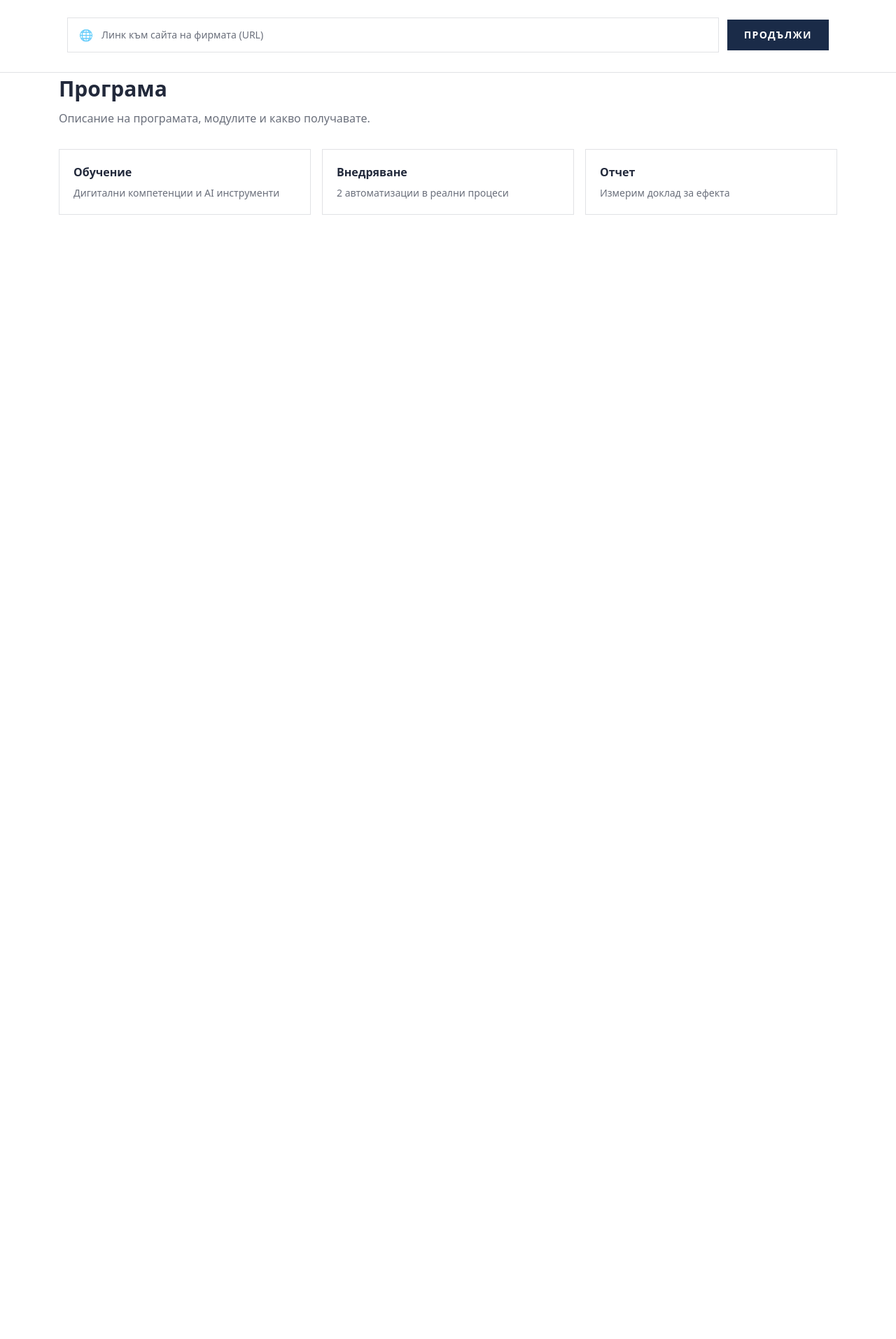
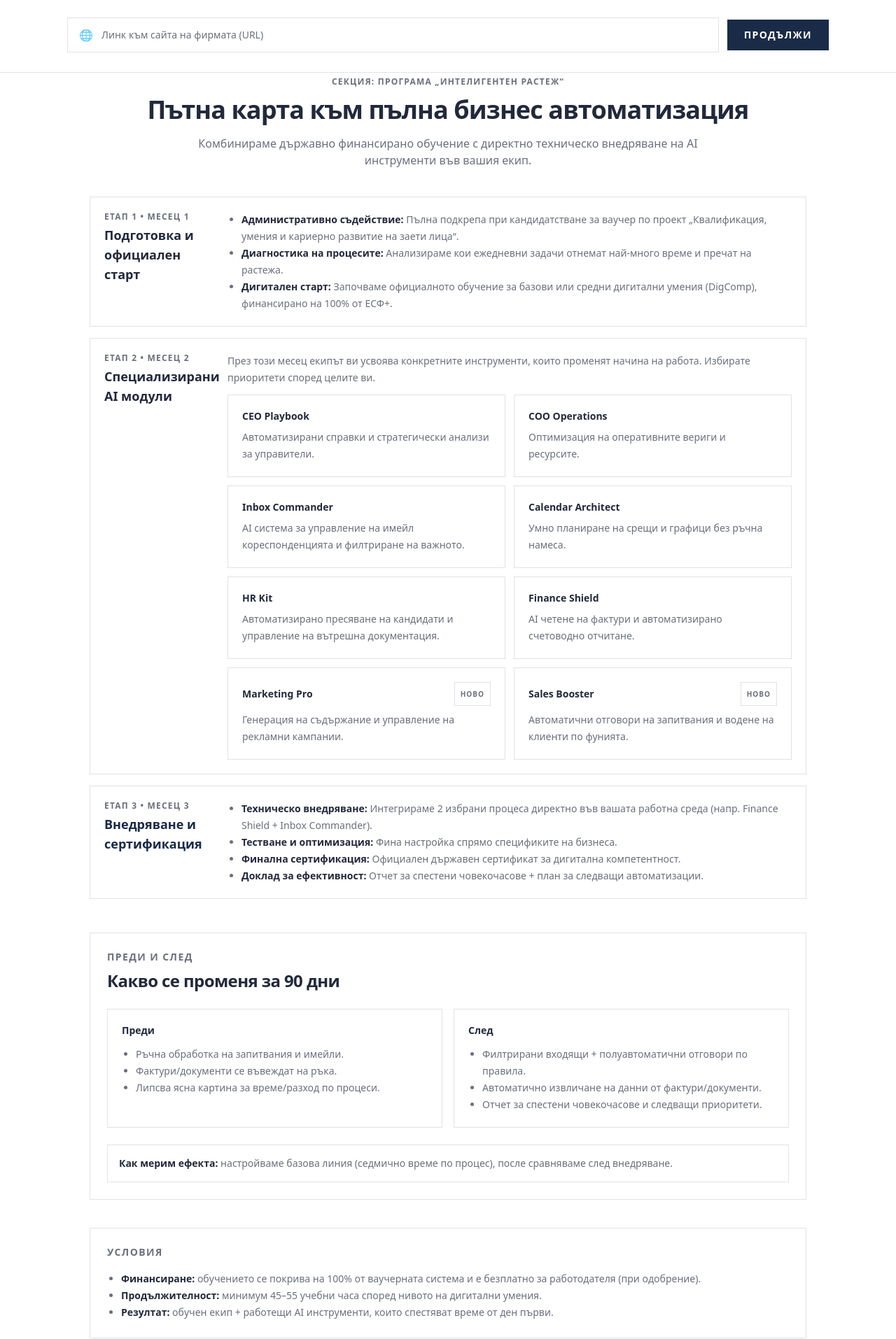
Before and after one commit to simeon619619619619-create/startwithai, a Next.js app: page /program in a window 1280 px wide. Shown: the part 51-1965 px from the top of the page at 70% size. Before the commit the page ends 800 px from the top, so only its background shows below. Built offline with nearby package versions, Linux system fonts and the light colour scheme.

Commit message:
Program page: 3-month timeline + 8 AI modules + before/after

```diff
--- a/src/app/program/page.tsx
+++ b/src/app/program/page.tsx
@@ -1,27 +1,196 @@
 import SiteHeader from "@/components/SiteHeader";
 
+type Module = {
+  title: string;
+  desc: string;
+  tag?: string;
+};
+
+function TimelineItem({ month, title, children, highlight }: { month: string; title: string; children: React.ReactNode; highlight?: boolean }) {
+  return (
+    <div className="grid grid-cols-1 gap-4 border border-[color:var(--stroke)] bg-white p-5 md:grid-cols-[160px_1fr]">
+      <div>
+        <div className="text-xs font-semibold uppercase tracking-widest text-[color:var(--muted)]">{month}</div>
+        <div className={"mt-1 text-lg font-semibold " + (highlight ? "text-[color:var(--accent)]" : "text-[color:var(--text)]")}>{title}</div>
+      </div>
+      <div className="text-sm leading-6 text-[color:var(--muted)]">{children}</div>
+    </div>
+  );
+}
+
+function ModuleCard({ m }: { m: Module }) {
+  return (
+    <div className="group border border-[color:var(--stroke)] bg-white p-5 transition-colors hover:border-[color:var(--accent)]">
+      <div className="flex items-center justify-between gap-3">
+        <div className="text-sm font-semibold text-[color:var(--text)]">{m.title}</div>
+        {m.tag ? (
+          <span className="border border-[color:var(--stroke)] bg-white px-2 py-1 text-[10px] font-semibold uppercase tracking-widest text-[color:var(--muted)] group-hover:border-[color:var(--accent)]">
+            {m.tag}
+          </span>
+        ) : null}
+      </div>
+      <div className="mt-2 text-sm leading-6 text-[color:var(--muted)]">{m.desc}</div>
+    </div>
+  );
+}
+
 export default function ProgramPage() {
+  const modules: Module[] = [
+    {
+      title: "CEO Playbook",
+      desc: "Автоматизирани справки и стратегически анализи за управители.",
+    },
+    {
+      title: "COO Operations",
+      desc: "Оптимизация на оперативните вериги и ресурсите.",
+    },
+    {
+      title: "Inbox Commander",
+      desc: "AI система за управление на имейл кореспонденцията и филтриране на важното.",
+    },
+    {
+      title: "Calendar Architect",
+      desc: "Умно планиране на срещи и графици без ръчна намеса.",
+    },
+    {
+      title: "HR Kit",
+      desc: "Автоматизирано пресяване на кандидати и управление на вътрешна документация.",
+    },
+    {
+      title: "Finance Shield",
+      desc: "AI четене на фактури и автоматизирано счетоводно отчитане.",
+    },
+    {
+      title: "Marketing Pro",
+      desc: "Генерация на съдържание и управление на рекламни кампании.",
+      tag: "ново",
+    },
+    {
+      title: "Sales Booster",
+      desc: "Автоматични отговори на запитвания и водене на клиенти по фунията.",
+      tag: "ново",
+    },
+  ];
+
   return (
     <div>
       <SiteHeader />
+
       <main className="mx-auto max-w-6xl px-5 pb-16 pt-40">
-        <h1 className="text-3xl font-semibold text-[color:var(--text)]">Програма</h1>
-        <p className="mt-3 max-w-3xl text-[color:var(--muted)]">
-          Описание на програмата, модулите и какво получавате.
-        </p>
+        <div className="mx-auto max-w-4xl text-center">
+          <div className="text-xs font-semibold uppercase tracking-widest text-[color:var(--muted)]">
+            Секция: Програма „Интелигентен растеж“
+          </div>
+          <h1 className="mt-3 text-balance text-3xl font-semibold tracking-tight text-[color:var(--text)] md:text-4xl">
+            Пътна карта към пълна бизнес автоматизация
+          </h1>
+          <p className="mx-auto mt-4 max-w-3xl text-pretty text-[color:var(--muted)]">
+            Комбинираме държавно финансирано обучение с директно техническо внедряване на AI инструменти във вашия екип.
+          </p>
+        </div>
 
-        <div className="mt-8 grid grid-cols-1 gap-4 md:grid-cols-3">
-          {[
-            ["Обучение", "Дигитални компетенции и AI инструменти"],
-            ["Внедряване", "2 автоматизации в реални процеси"],
-            ["Отчет", "Измерим доклад за ефекта"],
-          ].map(([t, d]) => (
-            <div key={t} className="border border-[color:var(--stroke)] bg-white p-5">
-              <div className="font-semibold text-[color:var(--text)]">{t}</div>
-              <div className="mt-2 text-sm text-[color:var(--muted)]">{d}</div>
+        {/* Timeline */}
+        <section className="mx-auto mt-10 grid max-w-5xl grid-cols-1 gap-4">
+          <TimelineItem month="Етап 1 • Месец 1" title="Подготовка и официален старт">
+            <ul className="list-disc pl-5">
+              <li>
+                <span className="font-semibold text-[color:var(--text)]">Административно съдействие:</span> Пълна подкрепа при кандидатстване
+                за ваучер по проект „Квалификация, умения и кариерно развитие на заети лица“.
+              </li>
+              <li>
+                <span className="font-semibold text-[color:var(--text)]">Диагностика на процесите:</span> Анализираме кои ежедневни задачи
+                отнемат най-много време и пречат на растежа.
+              </li>
+              <li>
+                <span className="font-semibold text-[color:var(--text)]">Дигитален старт:</span> Започваме официалното обучение за базови или
+                средни дигитални умения (DigComp), финансирано на 100% от ЕСФ+.
+              </li>
+            </ul>
+          </TimelineItem>
+
+          <TimelineItem month="Етап 2 • Месец 2" title="Специализирани AI модули">
+            <div>
+              <p className="mb-3">
+                През този месец екипът ви усвоява конкретните инструменти, които променят начина на работа. Избирате приоритети според
+                целите ви.
+              </p>
+              <div className="grid grid-cols-1 gap-3 md:grid-cols-2">
+                {modules.map((m) => (
+                  <ModuleCard key={m.title} m={m} />
+                ))}
+              </div>
             </div>
-          ))}
-        </div>
+          </TimelineItem>
+
+          <TimelineItem month="Етап 3 • Месец 3" title="Внедряване и сертификация" highlight>
+            <ul className="list-disc pl-5">
+              <li>
+                <span className="font-semibold text-[color:var(--text)]">Техническо внедряване:</span> Интегрираме 2 избрани процеса директно във
+                вашата работна среда (напр. Finance Shield + Inbox Commander).
+              </li>
+              <li>
+                <span className="font-semibold text-[color:var(--text)]">Тестване и оптимизация:</span> Фина настройка спрямо спецификите на
+                бизнеса.
+              </li>
+              <li>
+                <span className="font-semibold text-[color:var(--text)]">Финална сертификация:</span> Официален държавен сертификат за дигитална
+                компетентност.
+              </li>
+              <li>
+                <span className="font-semibold text-[color:var(--text)]">Доклад за ефективност:</span> Отчет за спестени човекочасове + план за
+                следващи автоматизации.
+              </li>
+            </ul>
+          </TimelineItem>
+        </section>
+
+        {/* Before/After */}
+        <section className="mx-auto mt-12 max-w-5xl border border-[color:var(--stroke)] bg-white p-6">
+          <div className="text-sm font-semibold uppercase tracking-widest text-[color:var(--muted)]">Преди и след</div>
+          <h2 className="mt-2 text-2xl font-semibold tracking-tight text-[color:var(--text)]">Какво се променя за 90 дни</h2>
+          <div className="mt-6 grid grid-cols-1 gap-4 md:grid-cols-2">
+            <div className="border border-[color:var(--stroke)] bg-white p-5">
+              <div className="text-sm font-semibold text-[color:var(--text)]">Преди</div>
+              <ul className="mt-3 list-disc pl-5 text-sm leading-6 text-[color:var(--muted)]">
+                <li>Ръчна обработка на запитвания и имейли.</li>
+                <li>Фактури/документи се въвеждат на ръка.</li>
+                <li>Липсва ясна картина за време/разход по процеси.</li>
+              </ul>
+            </div>
+            <div className="border border-[color:var(--stroke)] bg-white p-5">
+              <div className="text-sm font-semibold text-[color:var(--text)]">След</div>
+              <ul className="mt-3 list-disc pl-5 text-sm leading-6 text-[color:var(--muted)]">
+                <li>Филтрирани входящи + полуавтоматични отговори по правила.</li>
+                <li>Автоматично извличане на данни от фактури/документи.</li>
+                <li>Отчет за спестени човекочасове и следващи приоритети.</li>
+              </ul>
+            </div>
+          </div>
+
+          <div className="mt-6 border border-[color:var(--stroke)] bg-white p-4 text-sm text-[color:var(--muted)]">
+            <span className="font-semibold text-[color:var(--text)]">Как мерим ефекта:</span> настройваме базова линия (седмично време по процес),
+            после сравняваме след внедряване.
+          </div>
+        </section>
+
+        {/* Conditions */}
+        <section className="mx-auto mt-10 max-w-5xl border border-[color:var(--stroke)] bg-white p-6">
+          <div className="text-sm font-semibold uppercase tracking-widest text-[color:var(--muted)]">Условия</div>
+          <ul className="mt-4 list-disc pl-5 text-sm leading-6 text-[color:var(--muted)]">
+            <li>
+              <span className="font-semibold text-[color:var(--text)]">Финансиране:</span> обучението се покрива на 100% от ваучерната система и е
+              безплатно за работодателя (при одобрение).
+            </li>
+            <li>
+              <span className="font-semibold text-[color:var(--text)]">Продължителност:</span> минимум 45–55 учебни часа според нивото на дигитални
+              умения.
+            </li>
+            <li>
+              <span className="font-semibold text-[color:var(--text)]">Резултат:</span> обучен екип + работещи AI инструменти, които спестяват време
+              от ден първи.
+            </li>
+          </ul>
+        </section>
       </main>
     </div>
   );
```
